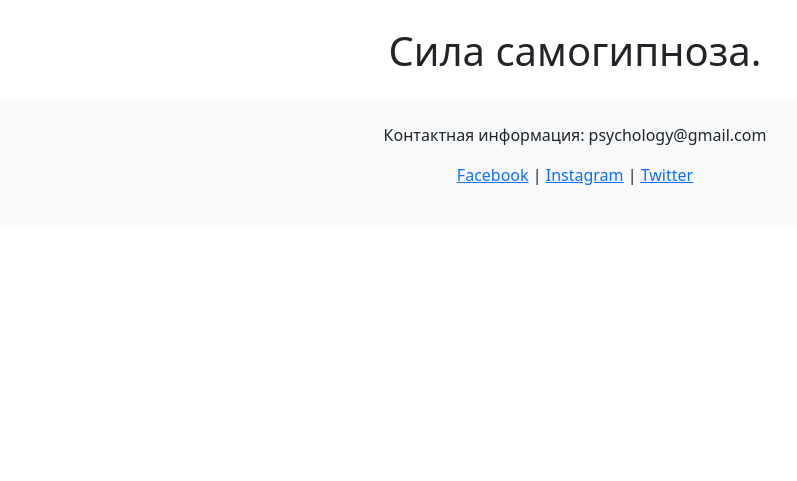
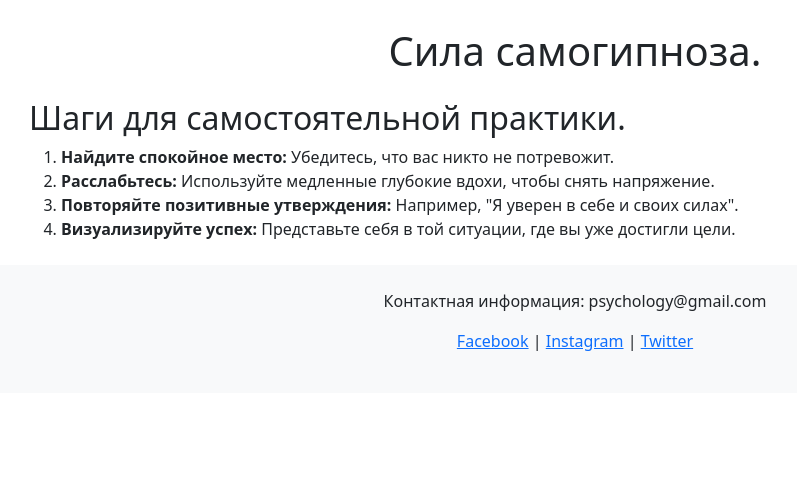
Before and after one commit to obogrelova/webDj_2, a Django app: page /newpage2 in a window 1280 px wide. Shown: the part 187-668 px from the top of the page, without its empty margins (65-862 px from the left). Run offline with Django 5.2, Linux system fonts and the light colour scheme.

Commit message:
Update newpage2.html

```diff
--- a/zerocoder/main/templates/main/newpage2.html
+++ b/zerocoder/main/templates/main/newpage2.html
@@ -1,7 +1,15 @@
 {% extends "main/layoute.html" %}
 
 {% block title %}
+    <title>Самогипноз</title>
 {% endblock %}
 
 {% block content %}
+    <h2>Шаги для самостоятельной практики.</h2>
+    <ol>
+        <li><strong>Найдите спокойное место:</strong> Убедитесь, что вас никто не потревожит.</li>
+        <li><strong>Расслабьтесь:</strong> Используйте медленные глубокие вдохи, чтобы снять напряжение.</li>
+        <li><strong>Повторяйте позитивные утверждения:</strong> Например, "Я уверен в себе и своих силах".</li>
+        <li><strong>Визуализируйте успех:</strong> Представьте себя в той ситуации, где вы уже достигли цели.</li>
+    </ol>
 {% endblock %}
```
